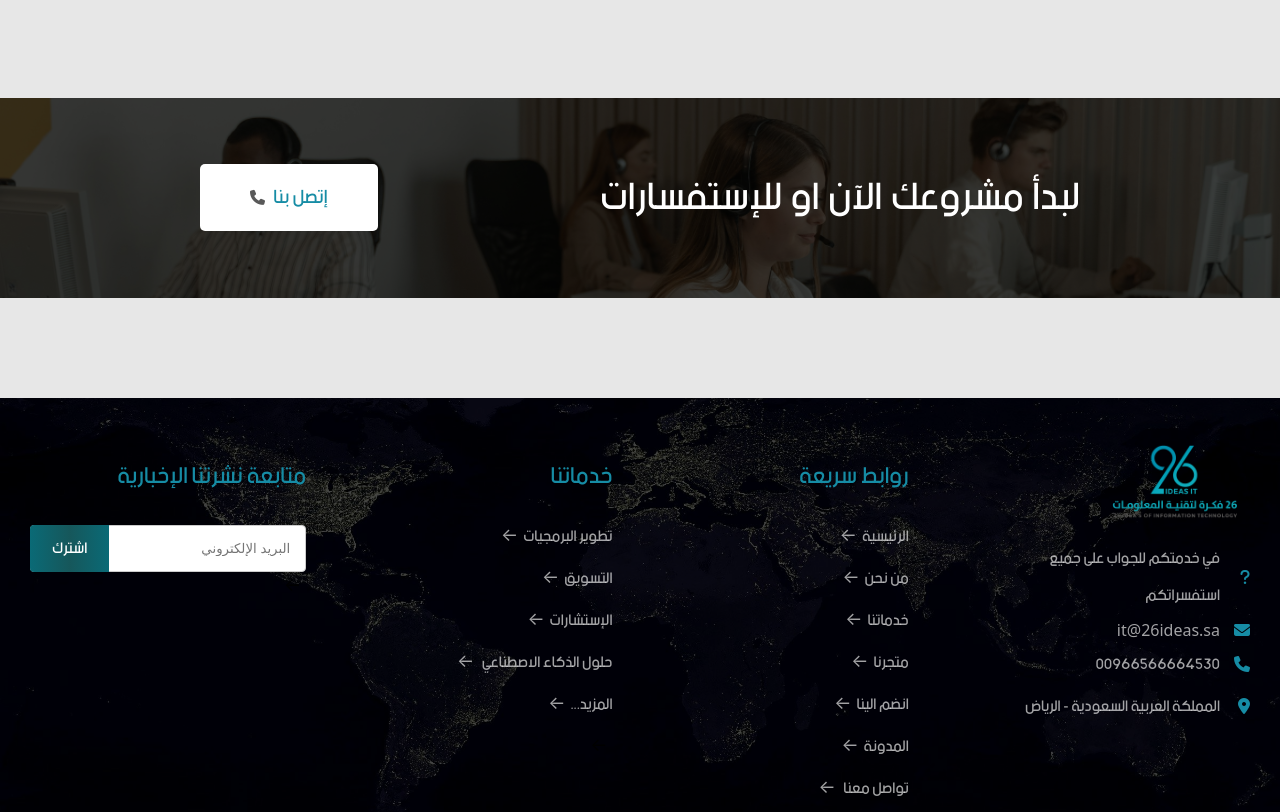
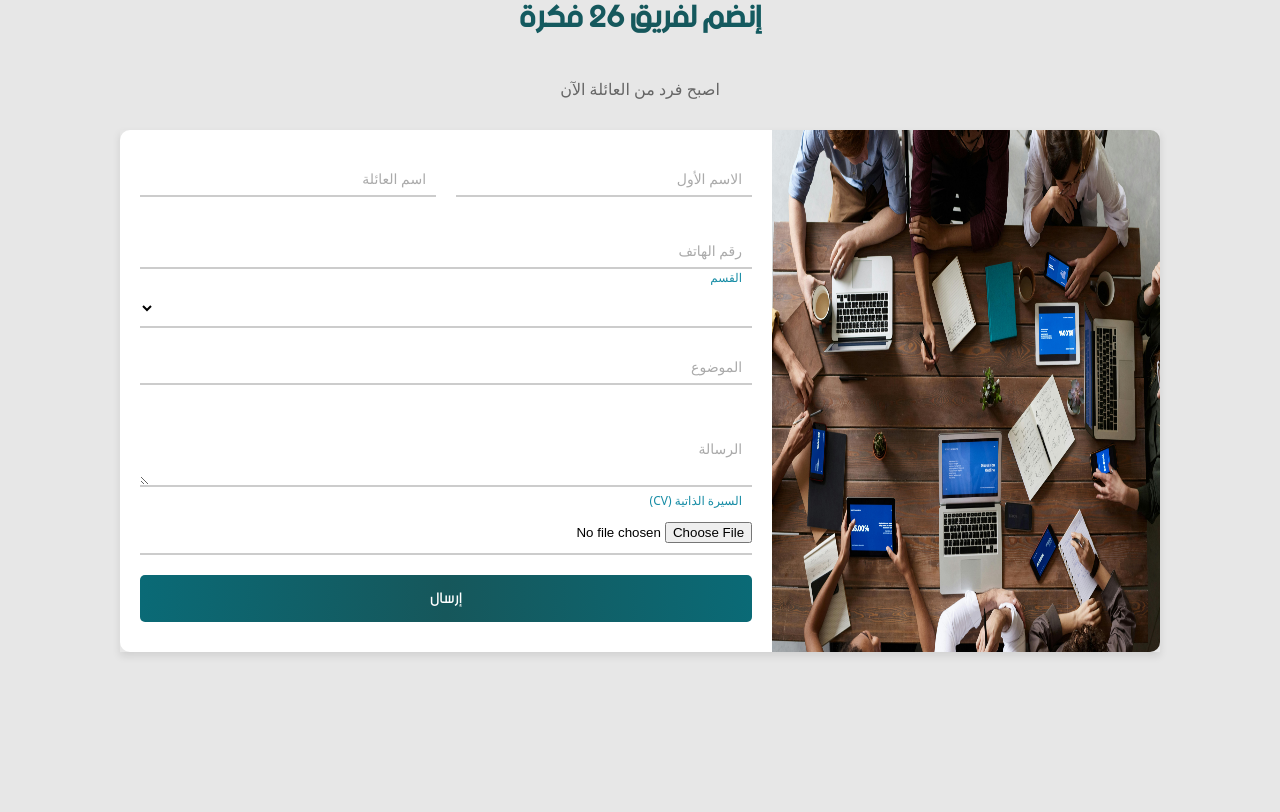
Before and after one commit to shareef99997/26-ideas, a React (Create React App) app: page /join-us in a window 1280 px wide. Shown: the part 920-1732 px from the top of the page. Built offline with nearby package versions, Linux system fonts and the light colour scheme.

Commit message:
finished join us

```diff
--- a/src/Home/Footer/Footer.jsx
+++ b/src/Home/Footer/Footer.jsx
@@ -25,11 +25,11 @@ function Footer() {
             <h2> خدماتنا </h2>
             <div className="Services-Links">
               <ul>
-                <li><a href="" > <Link className='link' to="/services" lang="ar">تطوير البرمجيات </Link></a></li>
-                <li><a href="">    <Link className='link' to="/services" lang="ar">التسويق</Link> </a></li>
-                <li><a href="" >   <Link className='link' to="/services" lang="ar">الإستشارات</Link> </a></li>
-                <li><a href="" >  <Link className='link' to="/services" lang="ar"> حلول الذكاء الاصطناعي </Link></a></li>
-                <li><a href="" >   <Link className='link' to="/services" lang="ar">...المزيد </Link></a> </li>
+                <li> <Link className='link' to="/services" lang="ar">تطوير البرمجيات </Link></li>
+                <li>    <Link className='link' to="/services" lang="ar">التسويق</Link> </li>
+                <li>   <Link className='link' to="/services" lang="ar">الإستشارات</Link> </li>
+                <li>  <Link className='link' to="/services" lang="ar"> حلول الذكاء الاصطناعي </Link></li>
+                <li>   <Link className='link' to="/services" lang="ar">...المزيد </Link> </li>
               </ul>
 
             </div>
@@ -37,13 +37,13 @@ function Footer() {
           <div className="Footer-Section links-footer" lang="ar">
             <h2>روابط سريعة</h2>
             <ul>
-              <li><a > <Link className='link' to="/" lang="ar">الرئيسية</Link> </a></li>
-              <li><a > <Link className='link' to="/about-us" lang="ar">من نحن</Link></a></li>
-              <li><a > <Link className='link' to="/services" lang="ar">خدماتنا</Link> </a></li>
+              <li><Link className='link' to="/" lang="ar">الرئيسية</Link> </li>
+              <li> <Link className='link' to="/about-us" lang="ar">من نحن</Link></li>
+              <li> <Link className='link' to="/services" lang="ar">خدماتنا</Link> </li>
               <li><a href="" target="_blank" rel="noopener noreferrer" className='link' lang="ar">متجرنا</a></li>
-              <li><a > <Link className='link' to="/join-us" lang="ar">انضم الينا</Link> </a></li>
-              <li><a > <Link className='link' to="/blog" lang="ar">المدونة</Link> </a></li>
-              <li><a > <Link className='link' to="/contact-us" lang="ar"> تواصل معنا </Link> </a></li>
+              <li> <Link className='link' to="/join-us" lang="ar">انضم الينا</Link> </li>
+              <li> <Link className='link' to="/blog" lang="ar">المدونة</Link> </li>
+              <li> <Link className='link' to="/contact-us" lang="ar"> تواصل معنا </Link> </li>
 
             </ul>
           </div>
--- a/src/Pages/About-us/About-us.jsx
+++ b/src/Pages/About-us/About-us.jsx
@@ -68,13 +68,13 @@ function About_us() {
           <div className="right-section-ab" ref={rightSectionRef1}>
             <h1> 26 فكرة لتقنية المعلومات </h1>
           <div className="About-us-description">
-            <div class="description-wrapper">
+            <div className="description-wrapper">
               <p>
                 نحن فريق متخصص في تقنية المعلومات، نقدم حلولًا مبتكرة تعزز الإنتاجية وتسهم في نمو الأعمال. <br /><br />
                 نستخدم تقنيات الذكاء الاصطناعي المتقدمة لتحسين الأداء التجاري وأتمتة العمليات، مما يساعد في حل التحديات التقليدية وتعزيز النجاح المستدام.<br /><br />
                   خدماتنا تشمل معالجة المعلومات، إدارة قواعد البيانات، وتحليل البيانات لاستخراج تقارير تفصيلية تدعم اتخاذ القرارات الاستراتيجية. <br /><br />كما نوفر حلول التجارة الإلكترونية
                 لتقليل التكاليف وحماية البيانات و من التخصصات التي نهتم بها في مجال تقنية المعلومات والتكنولوجيا الحديثة الآتي
-                <span class="col">:</span>
+                <span className="col">:</span>
             </p>
             </div>
               <div className="dropdown-title">
--- a/src/Pages/Join-us/Join-us.css
+++ b/src/Pages/Join-us/Join-us.css
@@ -0,0 +1,183 @@
+/* Body */
+.Join-us-body {
+  padding: 80px 20px;
+  direction: rtl; /* Right-to-left layout */
+}
+
+/* Title Container */
+.title-container {
+  text-align: center; /* Horizontally center the content */
+  margin-bottom: 30px; /* Adjust as needed */
+}
+
+/* Title */
+
+.title {
+  font-size: 2.2em;
+  margin-bottom: 10px;
+  position: relative;
+  display: flex;
+  justify-content: center;
+  align-items: center;
+  font-weight: 500;
+  padding-bottom: 10px;
+  color: var(--main-color);
+  overflow: hidden;
+}
+
+/* Description */
+.description {
+  font-size: 16px;
+  color: #666; /* Adjust color as needed */
+}
+
+
+/* Flex Container */
+.flex-container {
+  display: flex;
+  margin: 0 100px;
+  box-shadow: 0 4px 8px rgba(0, 0, 0, 0.1);
+}
+
+/* Image Container */
+.image-container {
+  flex: 1;
+  display: flex;
+  justify-content: flex-end;
+}
+
+/* Image */
+.image-container img {
+  max-width: 100%; /* Ensure image doesn't exceed container width */
+  height: auto; /* Maintain aspect ratio */
+  border-top-right-radius: 10px;
+  border-bottom-right-radius: 10px;
+}
+
+/* Form */
+.Join-us-form {
+  flex: 1;
+  padding:30px 20px;
+  border-top-left-radius: 10px;
+  border-bottom-left-radius: 10px;
+  background-color: #fff;
+}
+
+/* Form Row */
+.form-row {
+  display: flex;
+  gap: 20px;
+
+  margin-bottom: 15px;
+}
+
+/* Form Group */
+.form-group {
+  flex: 1;
+  position: relative;
+  margin-bottom: 20px;
+}
+
+/* Form Group: Input, Select, and Textarea */
+.form-group input,
+.form-group select,
+.form-group textarea {
+  width: 100%;
+  padding: 10px 0;
+  box-sizing: border-box;
+  border: none;
+  border-bottom: 2px solid #ccc;
+  background: none;
+  outline: none;
+  transition: 0.3s ease;
+}
+
+.form-group input:focus,
+.form-group select:focus,
+.form-group textarea:focus {
+  border-bottom-color: var(--main-color);
+}
+
+.form-group input:focus + label,
+.form-group input:not(:placeholder-shown) + label,
+.form-group select:focus + label,
+.form-group select:not(:placeholder-shown) + label,
+.form-group textarea:focus + label,
+.form-group textarea:not(:placeholder-shown) + label {
+  top: -20px;
+  font-size: 12px;
+  color: var(--main-color);
+}
+
+/* Form Group: Label */
+.form-group label {
+  position: absolute;
+  top: 10px;
+  right: 10px;
+  font-size: 14px;
+  color: #aaa;
+  pointer-events: none;
+  transition: all 0.3s ease;
+}
+
+.form-group input:not(:focus):placeholder-shown + label,
+.form-group select:not(:focus):placeholder-shown + label,
+.form-group textarea:not(:focus):placeholder-shown + label {
+  top: 50%;
+  transform: translateY(-50%);
+  font-size: 14px;
+  color: #aaa;
+}
+
+/* Submit Button */
+.submit-button {
+  padding: 5px 290px;
+  background-color: var(--main-color);
+  color: #fff;
+  border: none;
+  border-radius: 5px;
+  cursor: pointer;
+  transition: 0.3s ease;
+
+}
+
+/* Responsive Design */
+@media (max-width: 768px) {
+  .flex-container {
+    flex-direction: column;
+    margin:0 5px;
+  }
+
+  .image-container img {
+    border-bottom-right-radius: 0;
+    border-bottom-left-radius: 0;
+    border-top-right-radius: 10px;
+    border-top-left-radius: 10px;
+  }
+
+  .form-group {
+    margin-top: 10px;
+
+  }
+  .submit-button {
+    padding: 5px 0;
+    width: 100%;
+
+  }
+
+  .title {
+    font-size: 1.55rem;
+    font-weight: 500;
+  }
+
+  .description {
+    font-size: 15px;
+  }
+}
+
+@media (max-width: 338px) {
+  .flex-container {
+
+    margin:0 0px;
+  }
+}
--- a/src/Pages/Join-us/Join-us.jsx
+++ b/src/Pages/Join-us/Join-us.jsx
@@ -1,18 +1,143 @@
+import React, { useState } from 'react';
 import NavBar from '../../Home/Header/NavBar';
-import './Join-us.css'
+import './Join-us.css';
+
 function Join_us() {
+  const [formData, setFormData] = useState({
+    firstName: '',
+    lastName: '',
+    phoneNumber: '',
+    dateOfBirth: '',
+    department: '',
+    subject: '',
+    message: '',
+    attachment: null,
+  });
+
+  const handleChange = (e) => {
+    const { name, value, files } = e.target;
+    setFormData((prevData) => ({
+      ...prevData,
+      [name]: files ? files[0] : value,
+    }));
+  };
+
+  const handleSubmit = (e) => {
+    e.preventDefault();
+    console.log('Form Data:', formData);
+    // You can replace this with any other actions you want to perform on form submission.
+  };
+
   return (
-    <div className="Join-us " id="Header">
+    <div className="Join-us" id="Header">
+      <div className="Join-us-Header Page-Header">
+        <NavBar currentPage="join-us" />
+        <h2 className="Page-Title">إنضم إلينا</h2>
+      </div>
 
-        <div className="Join-us-Header Page-Header">
-        <NavBar currentPage="join-us"/>
-          <h2 className="Page-Title">  إنضم إلينا </h2>
+
+      {/* Page Body */}
+      <div className='Join-us-body Page-Body'>
+      <div className="title-container">
+        <h1 className="Services-title">إنضم لفريق 26 فكرة</h1>
+        <p className="description"> اصبح فرد من العائلة الآن </p>
+      </div>
+      <div className="flex-container">
+        {/* Image Container */}
+        <div className="image-container">
+          <img src={require("../../Assets/Images/project-management.jpg")}  />
         </div>
-
-        {/* Page Body */}
-        <div>
-          <h1>hey</h1>
+        <form className="Join-us-form" onSubmit={handleSubmit}>
+          <div className="form-row">
+            <div className="form-group">
+              <input
+                type="text"
+                id="firstName"
+                name="firstName"
+                value={formData.firstName}
+                onChange={handleChange}
+                required
+                placeholder=" "
+              />
+              <label htmlFor="firstName">الاسم الأول</label>
+            </div>
+            <div className="form-group">
+              <input
+                type="text"
+                id="lastName"
+                name="lastName"
+                value={formData.lastName}
+                onChange={handleChange}
+                required
+                placeholder=" "
+              />
+              <label htmlFor="lastName">اسم العائلة</label>
+            </div>
+          </div>
+          <div className="form-group">
+            <input
+              type="tel"
+              id="phoneNumber"
+              name="phoneNumber"
+              value={formData.phoneNumber}
+              onChange={handleChange}
+              required
+              placeholder=" "
+            />
+            <label htmlFor="phoneNumber">رقم الهاتف</label>
+          </div>
+          <div className="form-group">
+            <select
+              id="department"
+              name="department"
+              value={formData.department}
+              onChange={handleChange}
+              required
+              placeholder=" "
+            >
+              <option value="" disabled hidden></option>
+              <option value="marketing">قسم التسويق</option>
+              <option value="it">قسم تقنية المعلومات</option>
+            </select>
+            <label htmlFor="department">القسم</label>
+          </div>
+          <div className="form-group">
+            <input
+              type="text"
+              id="subject"
+              name="subject"
+              value={formData.subject}
+              onChange={handleChange}
+              required
+              placeholder=" "
+            />
+            <label htmlFor="subject">الموضوع</label>
+          </div>
+          <div className="form-group">
+            <textarea
+              id="message"
+              name="message"
+              value={formData.message}
+              onChange={handleChange}
+              rows="4"
+              required
+              placeholder=" "
+            ></textarea>
+            <label htmlFor="message">الرسالة</label>
+          </div>
+          <div className="form-group">
+            <input
+              type="file"
+              id="attachment"
+              name="attachment"
+              onChange={handleChange}
+            />
+            <label htmlFor="attachment"> السيرة الذاتية (CV) </label>
+          </div>
+          <button type="submit" className="submit-button">إرسال</button>
+        </form>
         </div>
+      </div>
     </div>
   );
 }
```
Also changed, not shown: src/Pages/Services/Services.jsx (+10 -9 lines).
